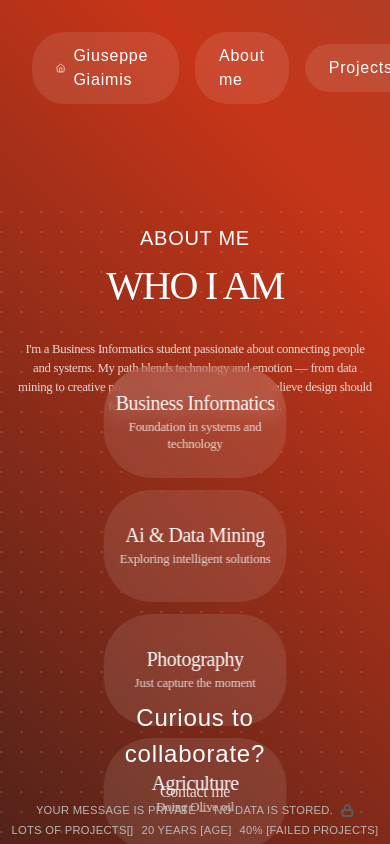
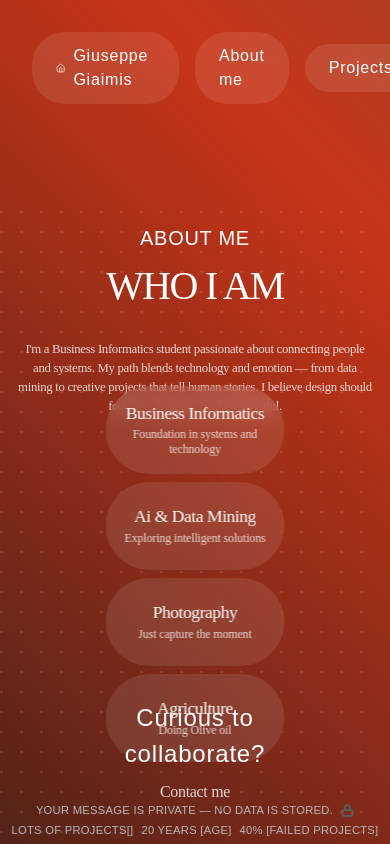
Before and after one commit to giuseppegiaimis/hci-website, a Next.js app: page /about in a window 390 px wide. Built offline with nearby package versions, Linux system fonts and the light colour scheme.

Commit message:
Fix mobile layout overlap: Reduce box heights and adjust positioning to prevent footer overlap

```diff
--- a/styles/globals.css
+++ b/styles/globals.css
@@ -272,30 +272,30 @@ html, body {
 
   .boxes-container {
     flex-direction: column;
-    gap: 1rem;
+    gap: 0.75rem;
     padding: 0 1rem;
-    top: 70%;
+    top: 65%;
     max-width: 90%;
   }
 
   .box {
     width: 100%;
-    height: 8rem;
-    padding: 1rem;
+    height: 6rem;
+    padding: 0.75rem;
   }
 
   .box-title {
-    font-size: 1.5rem;
-    margin-bottom: 0.5rem;
+    font-size: 1.25rem;
+    margin-bottom: 0.25rem;
   }
 
   .box-subtitle {
-    font-size: 0.9rem;
-    line-height: 140%;
+    font-size: 0.8rem;
+    line-height: 130%;
   }
 
   .contact-section {
-    top: 95%;
+    top: 88%;
     padding: 0 1rem;
   }
 
@@ -346,30 +346,30 @@ html, body {
 
   .boxes-container {
     flex-direction: column;
-    gap: 0.75rem;
+    gap: 0.5rem;
     padding: 0 0.5rem;
-    top: 72%;
+    top: 68%;
     max-width: 95%;
   }
 
   .box {
     width: 100%;
-    height: 7rem;
-    padding: 0.75rem;
+    height: 5.5rem;
+    padding: 0.5rem;
   }
 
   .box-title {
-    font-size: 1.25rem;
-    margin-bottom: 0.25rem;
+    font-size: 1.1rem;
+    margin-bottom: 0.2rem;
   }
 
   .box-subtitle {
-    font-size: 0.8rem;
-    line-height: 130%;
+    font-size: 0.75rem;
+    line-height: 125%;
   }
 
   .contact-section {
-    top: 95%;
+    top: 90%;
     padding: 0 0.5rem;
   }
 
```
